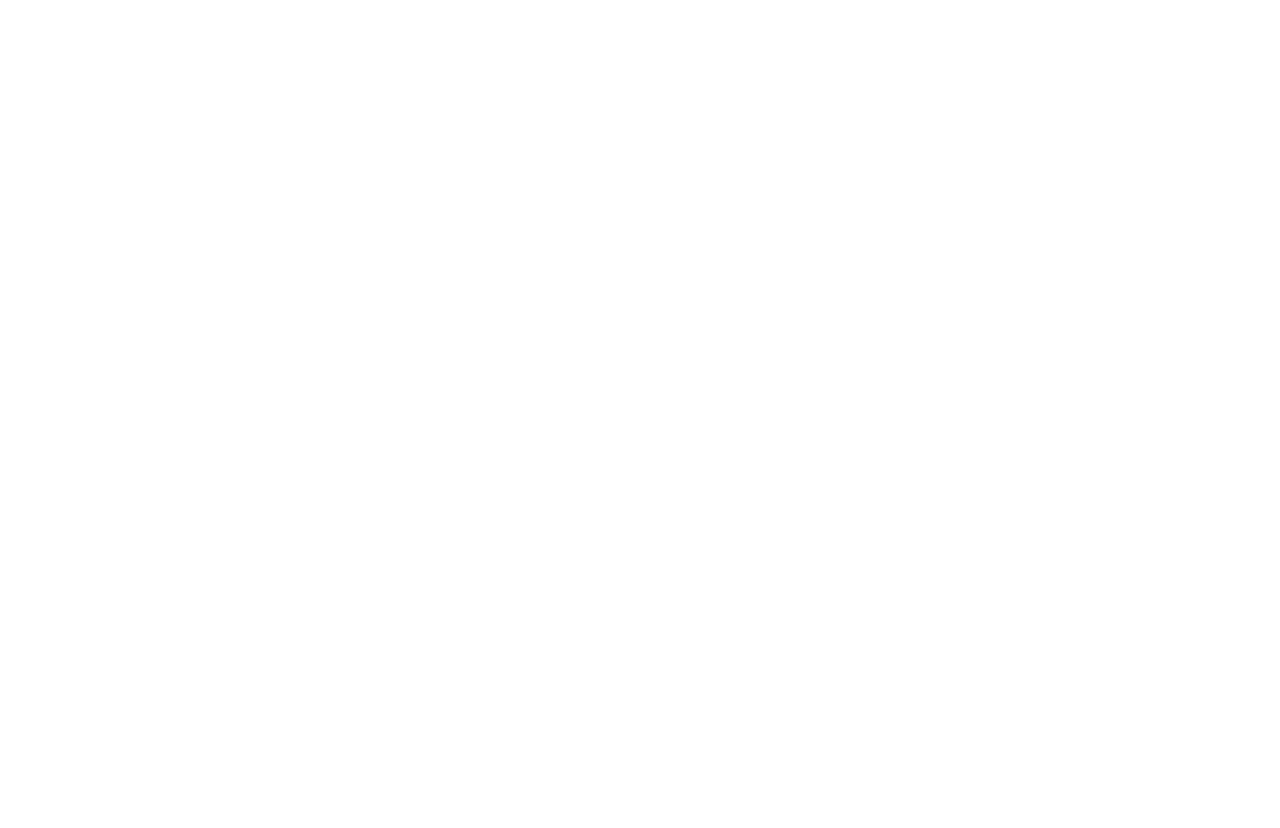
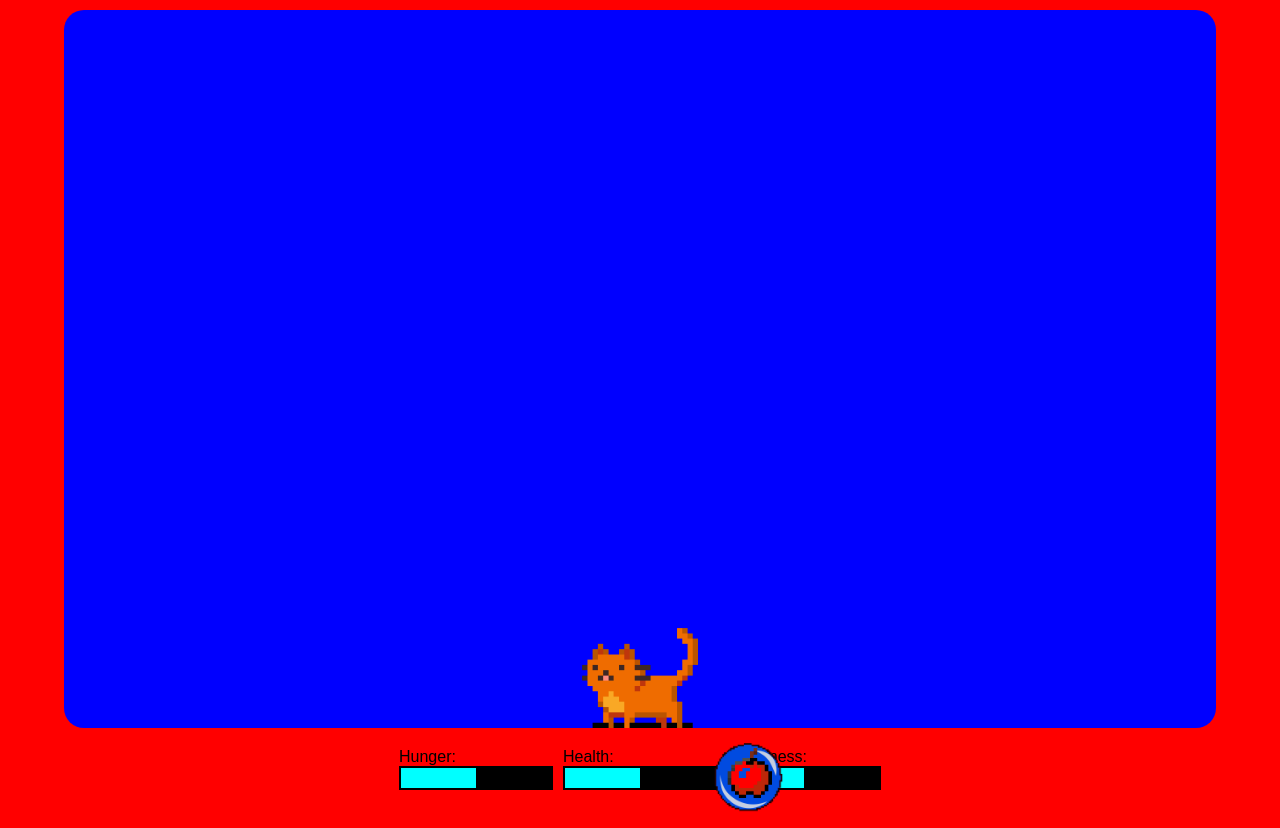
Before and after one commit to centralparkshark/virtual-pet, a plain HTML site: page index.html in a window 1280 px wide. Before the commit the page ends 800 px from the top, so only its background shows below. Drawn offline with Linux system fonts and the light colour scheme.

Commit message:
Basic outline of project

```diff
--- a/index.html
+++ b/index.html
@@ -4,8 +4,21 @@
     <meta charset="UTF-8">
     <meta name="viewport" content="width=device-width, initial-scale=1.0">
     <title>Virtual Pet</title>
+    <link rel="stylesheet" href="style.css">
+    <script defer src="index.js"></script>
 </head>
 <body>
-
+    <div id="scene"></div>
+    <div class="healthBars">
+        <div>Hunger:<div class="healthBar">
+            <div class="inner" id="hunger"></div>
+        </div></div>
+        <div>Health:<div class="healthBar">
+            <div class="inner" id="health"></div>
+        </div></div>
+        <div>Happiness:<div class="healthBar">
+            <div class="inner" id="happiness"></div>
+        </div></div>
+    </div>
 </body>
 </html>
--- /dev/null
+++ b/index.js
@@ -0,0 +1,90 @@
+class Pet {
+    constructor(name) {
+        this.name = name;
+        this.skin = "orangeCat.png"
+        this.hunger = new Stat(5, 10, 3)
+        this.health = new Stat(5, 10, 3)
+        this.happiness = new Stat(5, 10, 3)
+    }
+}
+
+class Stat {
+    constructor(current, max, warning) {
+        this.current = current;
+        this.max = max;
+        this.warning = warning;
+    }
+    addPoints(points) {
+        this.current += points;
+        if (this.current > this.max) this.current = this.max
+    }
+    minusPoints(points) {
+        this.current -= points;
+        if (this.current <= 0) {
+            alert ("He deded.")
+        } else if (this.current < this.warning) {
+            alert("Low!!")
+        }
+    }
+}
+
+const newPet = new Pet("Joe")
+const petDisplay = document.createElement("img")
+petDisplay.src = newPet.skin;
+petDisplay.className = "pet";
+
+
+const scene = document.getElementById("scene")
+scene.append(petDisplay)
+
+const hunger = document.getElementById("hunger")
+hunger.style.width = `${newPet.hunger.current * 10}%`
+const health = document.getElementById("health")
+health.style.width = `${newPet.health.current * 10}%`
+const happiness = document.getElementById("happiness")
+happiness.style.width = `${newPet.happiness.current * 10}%`
+
+class Task {
+    constructor(name, icon, effect) {
+        this.name = name;
+        this.icon = icon;
+        this.effect = effect;
+    }
+}
+
+let task1 = new Task("Cook dinner", "apple.png", "hunger.addPoints(3)")
+console.log(task1)
+
+const bubble = document.createElement("div")
+bubble.className = "bubble";
+const bubbleImg = document.createElement("img")
+bubbleImg.src = "bubble.png"
+bubble.append(bubbleImg)
+const icon = document.createElement("img")
+icon.src = "apple.png"
+bubble.append(icon)
+
+scene.append(bubble)
+
+function doThing() {
+    newPet.hunger.addPoints(3)
+    hunger.style.width = `${newPet.hunger.current * 10}%`
+}
+
+bubble.onclick = doThing;
+
+// features:
+// - new tasks to bubble and float
+// - clock
+// - reminders
+// - task list
+// - hunger, health, happiness
+// - hunger
+// --- food (earned by...?)
+// - health
+// --- proper sleep
+// --- self care tasks
+// --- clean up by doing 5 min of chores
+// - happiness
+// --- productivity (task list)
+// --- play (eventual mini games)
--- /dev/null
+++ b/style.css
@@ -0,0 +1,60 @@
+* {
+    font-family: Arial, Helvetica, sans-serif;
+}
+
+body {
+    background-color: red;
+    height: 100vh;
+    width: 100vw;
+    margin: 0;
+    display: flex;
+    flex-direction: column;
+    align-items: center;
+    justify-content: end;
+}
+
+#scene {
+    background: blue;
+    height: 90%;
+    width: 90%;
+    margin: 10px;
+    border-radius: 20px;
+    display: flex;
+    align-items: end;
+    justify-content: center;
+}
+
+.pet {
+    height: 100px;
+}
+
+.healthBars {
+    display: flex;
+    gap: 10px;
+    justify-self: end;
+    padding: 10px;
+}
+
+.healthBar {
+    height: 20px;
+    width: 150px;
+    background-color: black;
+    border: 2px solid black;
+}
+
+.healthBar > .inner {
+    background-color: aqua;
+    height: 100%;
+}
+
+.bubble {
+    position: relative;
+}
+
+.bubble * {
+    height: 100px;
+    width: 100px;
+    position: absolute;
+    top: 0;
+    left: 0;
+}
```
Also changed, not shown: apple.png (added), bubble.png (added), orangeCat.png (added).
